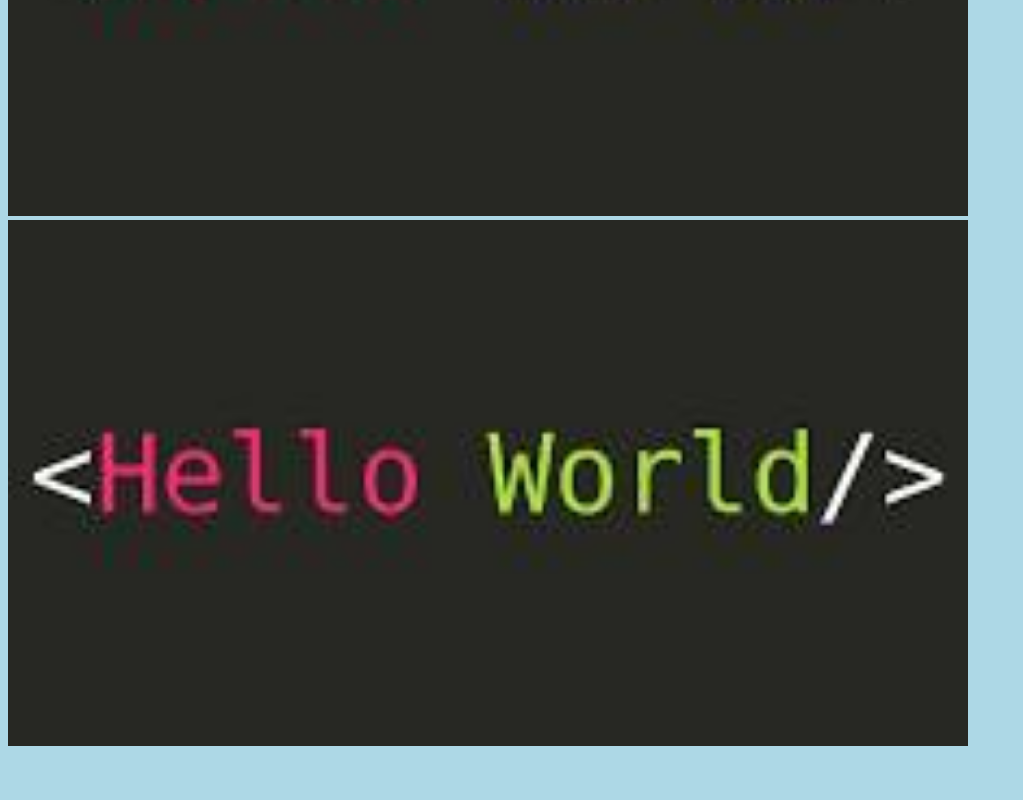
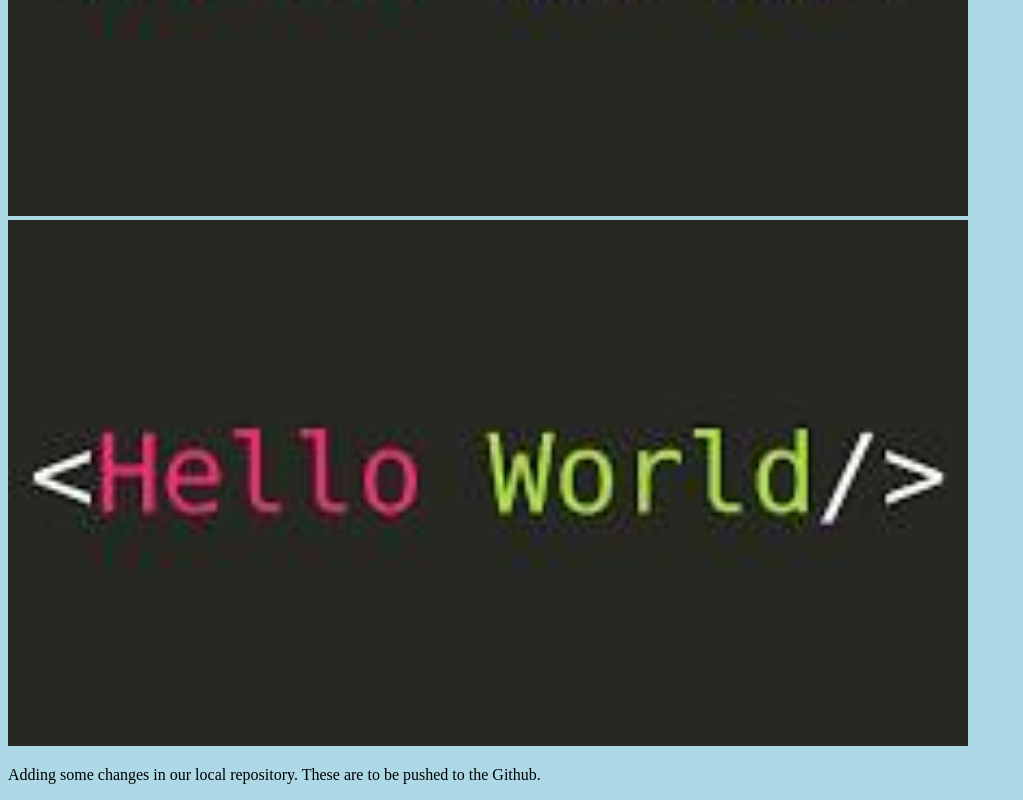
Before and after one commit to Panav-Kumar2001/hello-world, a plain HTML site: page index.html in a window 1280 px wide. Shown: the part 525-1325 px from the top of the page, without its empty margins (0-1023 px from the left). Before the commit the page ends 1283 px from the top, so only its background shows below. Drawn offline with Linux system fonts and the light colour scheme.

Commit message:
Made some changes in the local git repo.

```diff
--- a/index.html
+++ b/index.html
@@ -21,6 +21,11 @@
         alt="Hello World from Space"
         style="width: 100%; max-width: 960px"
       />
+
+      <p>
+        Adding some changes in our local repository. These are to be pushed to
+        the Github.
+      </p>
     </div>
   </body>
 </html>
```
